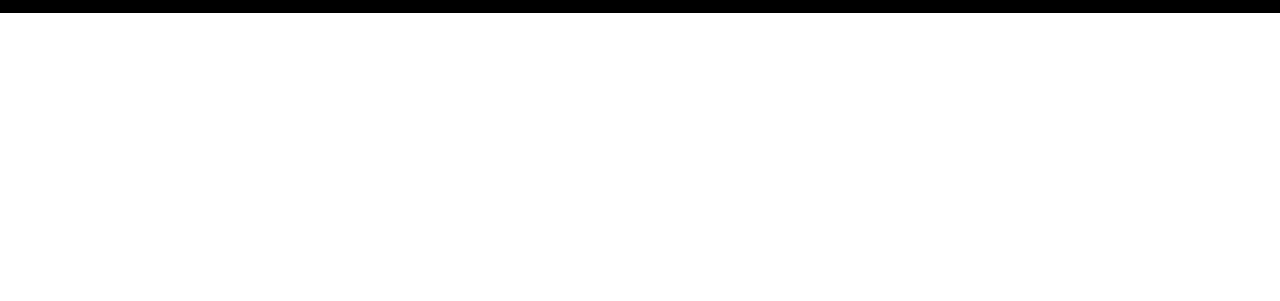
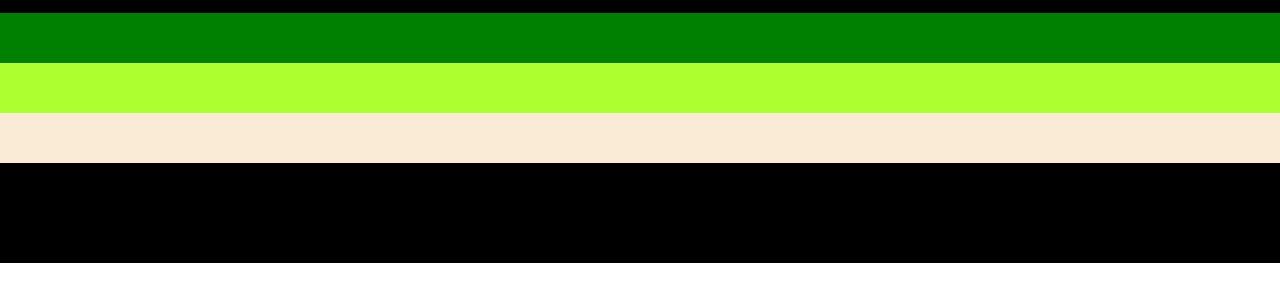
Before and after one commit to lttboy25/tnt-accessories, a plain HTML site: page html/product.html in a window 1280 px wide. Shown: the part 67-368 px from the top of the page. Drawn offline with nearby package versions, Linux system fonts and the light colour scheme; a web font is replaced by a local one.

Commit message:
layout product

```diff
--- a/html/product.html
+++ b/html/product.html
@@ -107,6 +107,23 @@
         color: white;
         font-size: 1.2em;
     }
+    .panel{
+        background-color: green;
+        height: 50px;
+    }
+    .heading {
+        background-color: greenyellow;
+        height: 50px;
+    }
+    .products{
+        background-color: antiquewhite;
+        height: 50px;
+    }
+    footer{
+        background-color: black;
+        height: 100px;
+    }
+
     </style>
 </head>
 <body>
@@ -128,6 +145,11 @@
                 <li><a class="nav-link" href="#"><i class="bi bi-search"></i></a></li>
             </ul>
         </header>
+        <div class="panel"></div>
+        <div class="heading"></div>
+        <div class="menu"></div>
+        <div class="products"></div>
+        <footer></footer>
     </div>
 </body>
 </html>
```
